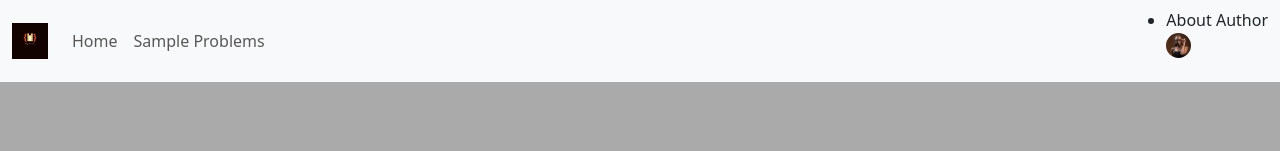
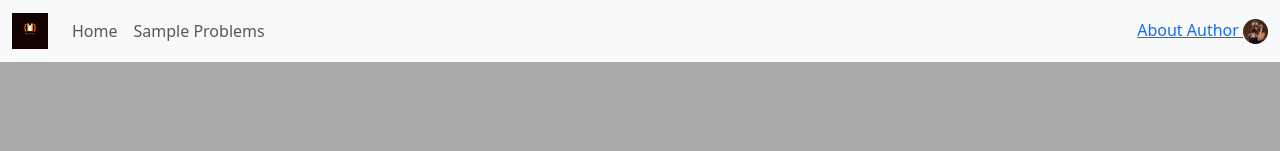
Before and after one commit to Skylar-Lorena/Sample-Problems-JavaScript, a plain HTML site: page index.html in a window 1280 px wide. Shown: the top 151 px of the page. Drawn offline with nearby package versions, Linux system fonts and the light colour scheme.

Commit message:
Refactor About Author section with clickable GitHub profile link

```diff
--- a/index.html
+++ b/index.html
@@ -34,21 +34,16 @@
                     <li class="nav-item">
                         <a class="nav-link" href="#">Sample Problems</a>
                     </li>
-                </ul>
+            </ul>
                 <!-- Left links -->
-            </div>
             <!-- Collapsible wrapper -->
-            <div class="side-menu">
-                <ul>
-                    <li class="nav-item">
-                        <a class="nav-link" href="https://github.com/Skylar-Lorena">About Author</a>
-                        <img src="/img/64461513.jpeg" class="rounded-circle" height="25" alt="Black and White Portrait of a Man"
-                            loading="lazy" />
-                    </li>
+    <a href="https://github.com/Skylar-Lorena" id="navbarMenuAvatar" role="button" aria-expanded="false"
+        target="_blank">About Author
+        <img src="/img/64461513.jpeg" class="rounded-circle" height="25" alt="Black and White Portrait of a Man"
+            loading="lazy" />
+    </a>
 
 
-
-                </ul>
 
             </div>
             </div>
```
